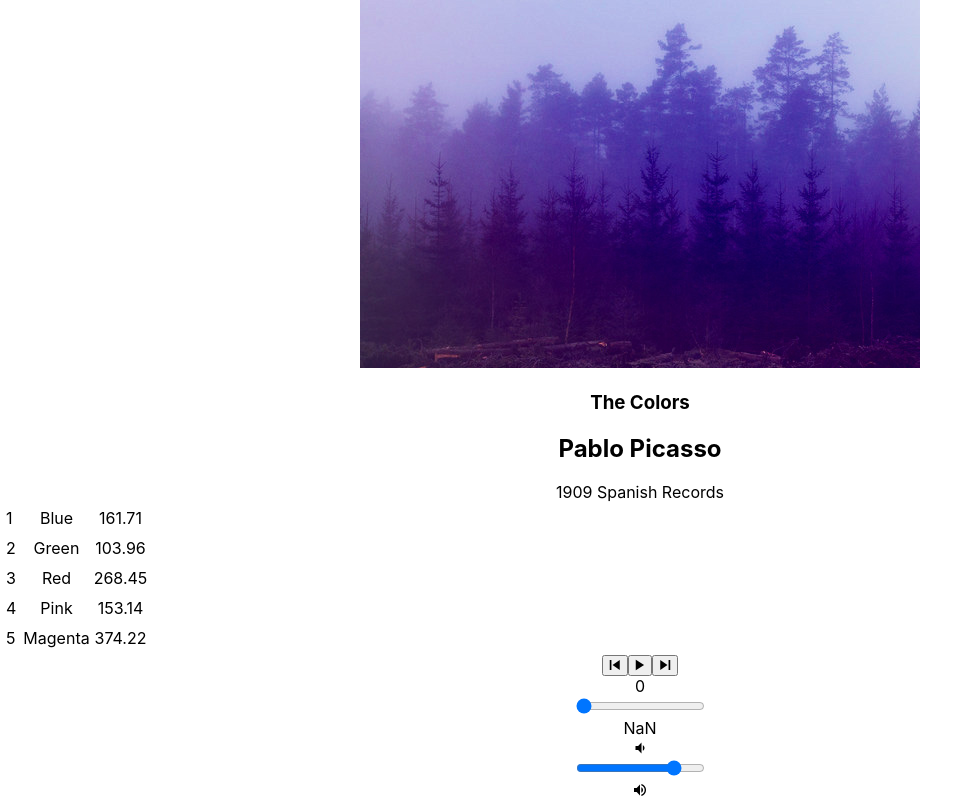
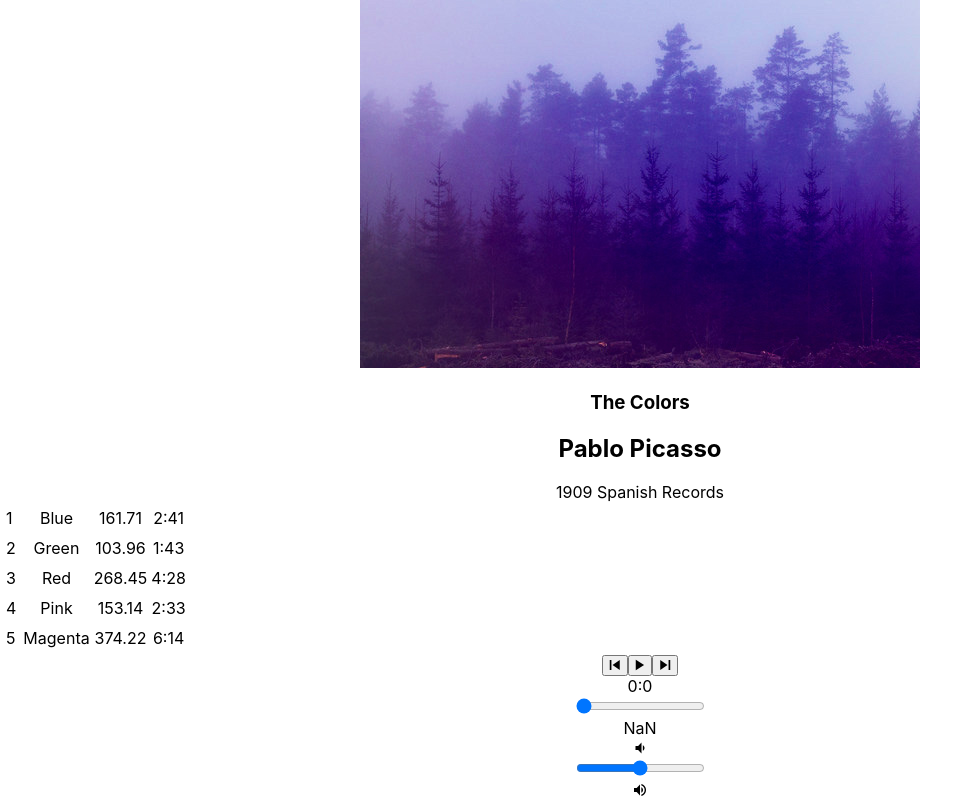
Before and after one commit to Augustus1110/bloc-jams-react, a React (Create React App) app: page /album/the-colors in a window 1280 px wide. Shown: the part 294-1094 px from the top of the page, without its empty margins (0-976 px from the left). Built offline with nearby package versions, Linux system fonts and the light colour scheme.

Commit message:
Assignment 9 Player Bar: Range Inputs completed

```diff
--- a/src/components/Album.js
+++ b/src/components/Album.js
@@ -89,6 +89,18 @@ class Album extends Component {
             this.setState({ currentTime: newTime });
           }
 
+          formatTime(duration) {
+            const songMin = Math.floor(duration / 60) + ":" + Math.floor(duration % 60);
+            const songTime = duration === null ? "-:--": songMin;
+            return songTime.toString();
+          }
+
+          handleVolumeChange(e) {
+            const newVolume = this.audioElement.volume = e.target.value;
+            this.audioElement.currentVolume = newVolume;
+            this.setState({ currentVolume: newVolume });
+          }
+
           handleMouseEnter(index) {
             this.setState({isHovered: index});
           }
@@ -139,6 +151,7 @@ class Album extends Component {
                        <td>{this.getSongIcon(song,index)}</td>
                        <td>{song.title}</td>
                        <td>{song.duration}</td>
+                       <td>{this.formatTime(song.duration)}</td>
                       </tr>
 
                     ))
@@ -150,10 +163,13 @@ class Album extends Component {
                       currentSong={this.state.currentSong}
                       currentTime={this.audioElement.currentTime}
                       duration={this.audioElement.duration}
+                      currentVolume={this.audioElement.currentVolume}
                       handleSongClick={() => this.handleSongClick(this.state.currentSong)}
                       handlePrevClick={() => this.handlePrevClick()}
                       handleNextClick={() => this.handleNextClick()}
                       handleTimeChange={(e) => this.handleTimeChange(e)}
+                      handleVolumeChange={(e) => this.handleVolumeChange(e)}
+                      formatTime={this.formatTime}
                     />
                   </section>
                   );
--- a/src/components/PlayerBar.js
+++ b/src/components/PlayerBar.js
@@ -17,7 +17,7 @@
            </button>
          </section>
          <section id="time-control">
-            <div className="current-time">{this.props.currentTime}</div>
+            <div className="current-time">{this.props.formatTime(this.props.currentTime)}</div>
             <input
               type="range"
               className="seek-bar"
@@ -30,8 +30,16 @@
             <div className="total-time">{this.props.duration}</div>
          </section>
          <section id="volume-control">
-           <div className="icon ion-md-volume-low"></div>
-           <input type="range" className="seek-bar" value="80" />
+           <div className="icon ion-md-volume-low">{this.props.volume}</div>
+           <input
+           type="range"
+           className="seek-bar"
+           value={this.props.volume}
+           max="1"
+           min="0"
+           step="0.01"
+           onChange={this.props.handleVolumeChange}
+            />
            <div className="icon ion-md-volume-high"></div>
          </section>
        </section>
```
